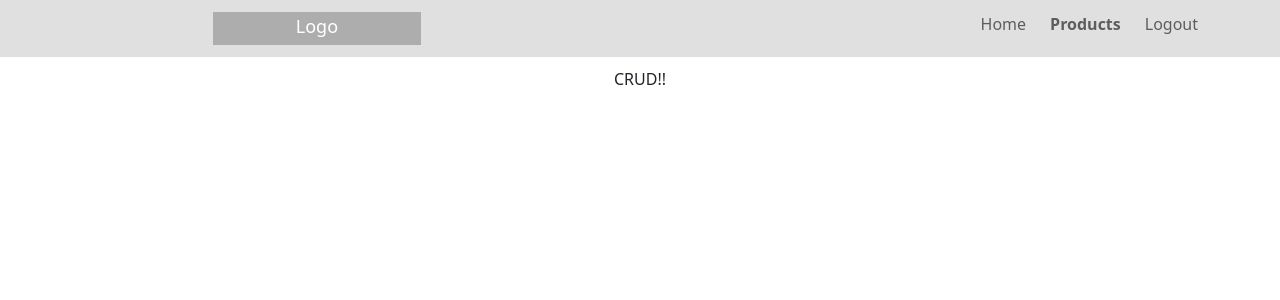
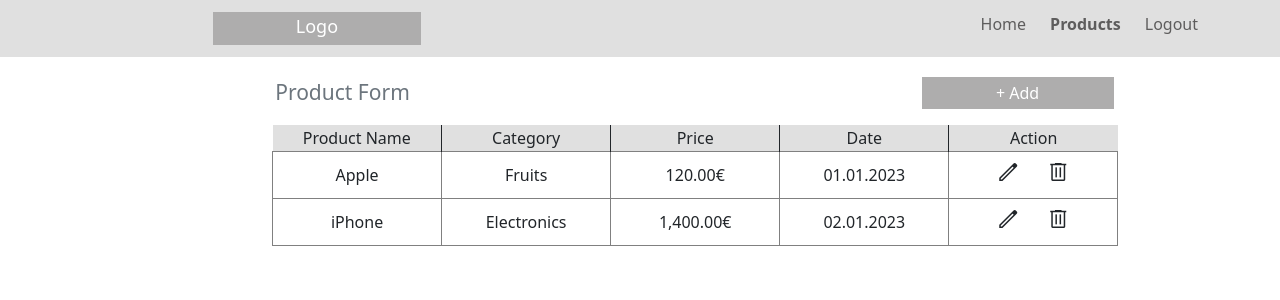
Before and after one commit to EreblinaZ/firstApp, an Angular app: page /products in a window 1280 px wide. Shown: the top 300 px of the page. Built offline with nearby package versions, Linux system fonts and the light colour scheme.

Commit message:
Array with product data, add button and dialog

```diff
--- a/package.json
+++ b/package.json
@@ -21,6 +21,7 @@
     "@angular/platform-browser-dynamic": "^16.1.0",
     "@angular/router": "^16.1.0",
     "bootstrap": "^5.3.0",
+    "bootstrap-icons": "^1.10.5",
     "rxjs": "~7.8.0",
     "tslib": "^2.3.0",
     "zone.js": "~0.13.0"
--- a/src/app/app.component.ts
+++ b/src/app/app.component.ts
@@ -3,7 +3,7 @@ import { Component } from '@angular/core';
 @Component({
   selector: 'app-root',
   templateUrl: './app.component.html',
-  styleUrls: ['./app.component.css']
+  styleUrls: ['./app.component.css'],
 })
 export class AppComponent {
   title = 'firstApp';
--- a/src/app/home/home.component.css
+++ b/src/app/home/home.component.css
@@ -11,6 +11,7 @@ header {
   width: 80%;
   color: white;
   padding-bottom: 2%;
+  pointer-events: none;
 }
 .menu {
   margin-top: 0px;
--- a/src/app/login/login.component.html
+++ b/src/app/login/login.component.html
@@ -30,6 +30,7 @@
         </div>
 
         <!-------------------- ------ Right Box ---------------------------->
+        <!---Login ex. || Email:eve.holt@reqres.in || Password: cityslicka--->
         <div class="col-md-6 right-box">
           <div class="row align-items-center">
             <div class="header-text mb-4">
--- /dev/null
+++ b/src/app/products/add-product-dialog/add-product-dialog.component.css
@@ -0,0 +1,16 @@
+mat-form-field {
+  width: 100%;
+}
+
+.action {
+  padding: 0px 25px 20px 25px;
+}
+
+button {
+  flex: 1;
+  width: 500px;
+}
+
+.zero-border-radius .mat-form-field-outline {
+  border-radius: 0;
+}
--- /dev/null
+++ b/src/app/products/add-product-dialog/add-product-dialog.component.html
@@ -0,0 +1,40 @@
+<div mat-dialog-title class="text-center text-muted">Add Product form</div>
+
+<div mat-dialog-content>
+  <!--Product Name-->
+  <mat-form-field appearance="outline">
+    <input matInput type="text" placeholder="Product Name*" />
+  </mat-form-field>
+
+  <br />
+
+  <!--Product Category-->
+  <mat-form-field appearance="outline">
+    <mat-select placeholder="Product Category*">
+      <mat-option *ngFor="let val of category" [value]="val">
+        {{ val }}
+      </mat-option>
+    </mat-select>
+  </mat-form-field>
+
+  <br />
+
+  <!--Price-->
+  <mat-form-field appearance="outline">
+    <input matInput type="number" placeholder="Price*" />
+  </mat-form-field>
+
+  <br />
+
+  <!--Date-->
+  <mat-form-field appearance="outline">
+    <input matInput [matDatepicker]="picker" placeholder="Date*" />
+    <mat-datepicker-toggle matIconSuffix [for]="picker"></mat-datepicker-toggle>
+    <mat-datepicker #picker></mat-datepicker>
+  </mat-form-field>
+</div>
+
+<div mat-dialog-actions class="action">
+  <button mat-stroked-button (click)="onCancel()">Cancel</button>
+  <button mat-stroked-button>Save</button>
+</div>
--- /dev/null
+++ b/src/app/products/add-product-dialog/add-product-dialog.component.ts
@@ -0,0 +1,20 @@
+import { Component, Inject } from '@angular/core';
+import { MatDialogRef, MAT_DIALOG_DATA } from '@angular/material/dialog';
+
+@Component({
+  selector: 'app-add-product-dialog',
+  templateUrl: './add-product-dialog.component.html',
+  styleUrls: ['./add-product-dialog.component.css'],
+})
+export class AddProductDialogComponent {
+  category: string[] = ['Fruits', 'Electronics', 'Clothing', 'Books'];
+
+  constructor(
+    public dialogRef: MatDialogRef<AddProductDialogComponent>,
+    @Inject(MAT_DIALOG_DATA) public data: any
+  ) {}
+
+  onCancel(): void {
+    this.dialogRef.close();
+  }
+}
--- a/src/app/products/products.component.css
+++ b/src/app/products/products.component.css
@@ -11,10 +11,13 @@ header {
   width: 80%;
   padding-bottom: 2%;
   color: white;
+  pointer-events: none;
 }
+
 .menu {
   margin-top: 0px;
 }
+
 .menu ul {
   padding: 0;
   margin: 0;
@@ -31,6 +34,7 @@ header {
   text-decoration: none;
   color: rgb(94, 93, 93);
 }
+
 .menu ul li a:hover {
   cursor: pointer;
   transition: 0.4s ease-in-out;
@@ -45,7 +49,9 @@ header {
     height: 100%;
     background: #e0e0e0;
     transition: 0.4s ease-in-out;
+    z-index: 1;
   }
+
   .menu ul li {
     display: block;
     text-align: left;
@@ -53,11 +59,12 @@ header {
     padding: 10px 0 10px 26px;
     border-bottom: 1px solid #e0e0e0;
   }
+
   .menu_icon {
     display: inline-block;
     position: relative;
     right: 0;
-    top: 20 px;
+    top: 10 px;
   }
 
   .menu_icon span {
@@ -94,3 +101,41 @@ header {
     padding-bottom: 1%;
   }
 }
+
+/*
+Product Table
+*/
+p {
+  position: absolute;
+  margin-top: 20px;
+  margin-left: 21.5%;
+  font-size: 21px;
+  font-weight: 500;
+}
+
+.addButton button {
+  position: relative;
+  background-color: #aeadad;
+  color: white;
+  border: 0px;
+  font-size: medium;
+  margin-left: 72%;
+  margin-top: 20px;
+  width: 15%;
+  height: 32px;
+  cursor: pointer;
+}
+
+table {
+  width: 115%;
+}
+
+th,
+td {
+  width: 100px;
+}
+
+th {
+  font-weight: 400;
+  background-color: #e0e0e0;
+}
--- a/src/app/products/products.component.html
+++ b/src/app/products/products.component.html
@@ -1,3 +1,15 @@
+<head>
+  <link
+    rel="stylesheet"
+    href="https://fonts.googleapis.com/css2?family=Material+Symbols+Outlined:opsz,wght,FILL,GRAD@20..48,100..700,0..1,-50..200"
+  />
+  <style>
+    .material-symbols-outlined {
+      font-variation-settings: "FILL" 0, "wght" 400, "GRAD" 0, "opsz" 48;
+    }
+  </style>
+</head>
+
 <header>
   <div class="container">
     <div class="row">
@@ -34,4 +46,43 @@
   </div>
 </header>
 
-<p class="text-center mx-auto" style="margin-top: 10px">CRUD!!</p>
+<p class="text-secondary">Product Form</p>
+
+<div class="addButton">
+  <button (click)="openAddProductDialog()">+ Add</button>
+</div>
+
+<!-- Products Table -->
+<div class="container">
+  <div class="row justify-content-center mt-3">
+    <div class="col-md-8">
+      <table class="table-bordered text-center">
+        <thead class="text-center">
+          <tr class="border-0">
+            <th style="border-left-style: none">Product Name</th>
+            <th>Category</th>
+            <th>Price</th>
+            <th>Date</th>
+            <th style="border-right-style: none">Action</th>
+          </tr>
+        </thead>
+        <tbody>
+          <tr *ngFor="let arr of array">
+            <td>{{ arr.Name }}</td>
+            <td>{{ arr.Category }}</td>
+            <td>{{ arr.Price | number : "1.2-2" }}&euro;</td>
+            <td>{{ arr.Date }}</td>
+            <td>
+              <button class="btn">
+                <span class="material-symbols-outlined"> edit </span>
+              </button>
+              <button class="btn">
+                <span class="material-symbols-outlined"> delete </span>
+              </button>
+            </td>
+          </tr>
+        </tbody>
+      </table>
+    </div>
+  </div>
+</div>
--- a/src/app/products/products.component.ts
+++ b/src/app/products/products.component.ts
@@ -1,14 +1,16 @@
 import { Component } from '@angular/core';
+import { MatDialog } from '@angular/material/dialog';
 import { Router } from '@angular/router';
+import { AddProductDialogComponent } from './add-product-dialog/add-product-dialog.component';
 
 @Component({
   selector: 'app-products',
   templateUrl: './products.component.html',
   styleUrls: ['./products.component.css'],
 })
+export class ProductsComponent {
+  constructor(private router: Router, private _dialog: MatDialog) {}
 
-export class ProductsComponent {
-  constructor(private router: Router) {}
   menu_icon_variable: boolean = false;
   menuVariable: boolean = false;
   ngOnInit(): void {}
@@ -17,6 +19,23 @@ export class ProductsComponent {
     this.menu_icon_variable = !this.menu_icon_variable;
   }
 
+  array: any = [
+    { Name: 'Apple', Category: 'Fruits', Price: 120.0, Date: '01.01.2023' },
+    {
+      Name: 'iPhone',
+      Category: 'Electronics',
+      Price: 1400.0,
+      Date: '02.01.2023',
+    },
+  ];
+
+  openAddProductDialog() {
+    this._dialog.open(AddProductDialogComponent, {
+      height: '450px',
+      width: '500px',
+    });
+  }
+
   logout() {
     this.router.navigate(['/login']);
   }
```
Also changed, not shown: src/app/app.module.ts (+19 -0 lines), 2 other files (tests, documents, lock files or other folders).
